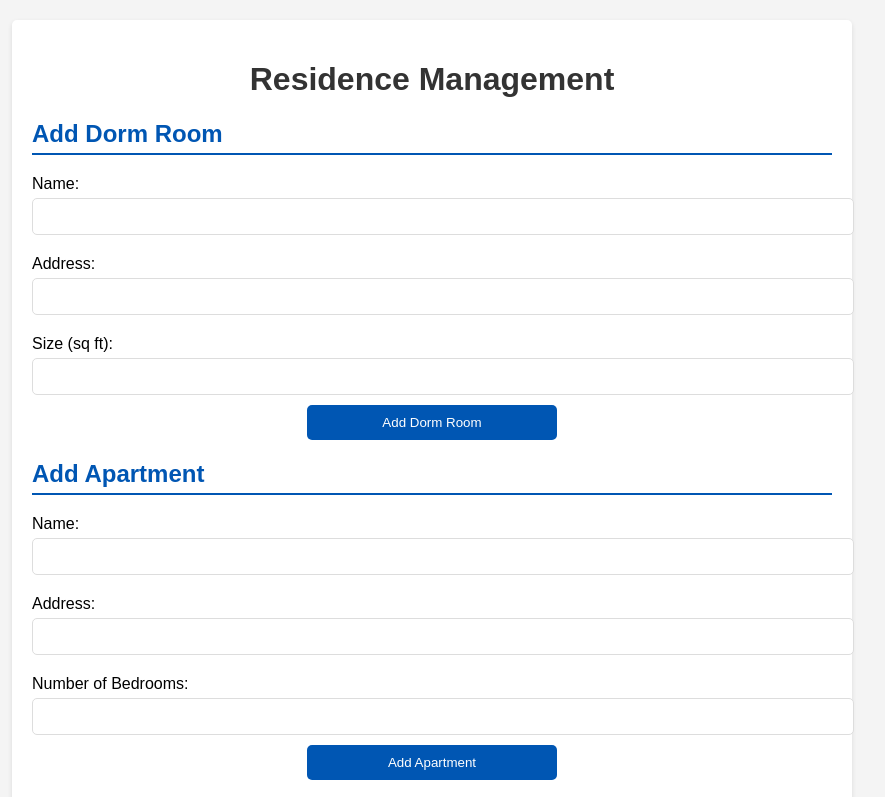
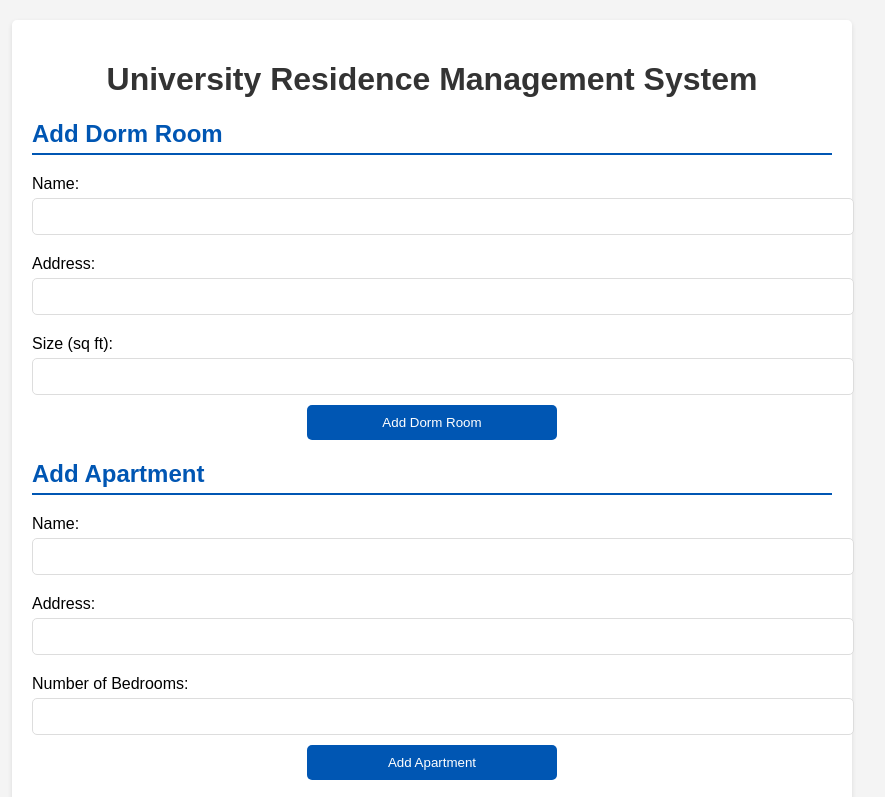
Before and after one commit to longmaker2/residence_management, a plain HTML site: page index.html in a window 1280 px wide. Shown: the top 797 px of the page, without its empty margins (208-1093 px from the left). Drawn offline with Linux system fonts and the light colour scheme.

Commit message:
made some updates

```diff
--- a/index.html
+++ b/index.html
@@ -9,7 +9,7 @@
   </head>
   <body>
     <div class="container">
-      <h1>Residence Management</h1>
+      <h1>University Residence Management System</h1>
 
       <h2>Add Dorm Room</h2>
       <form onsubmit="addDormRoom(); return false;">
```
